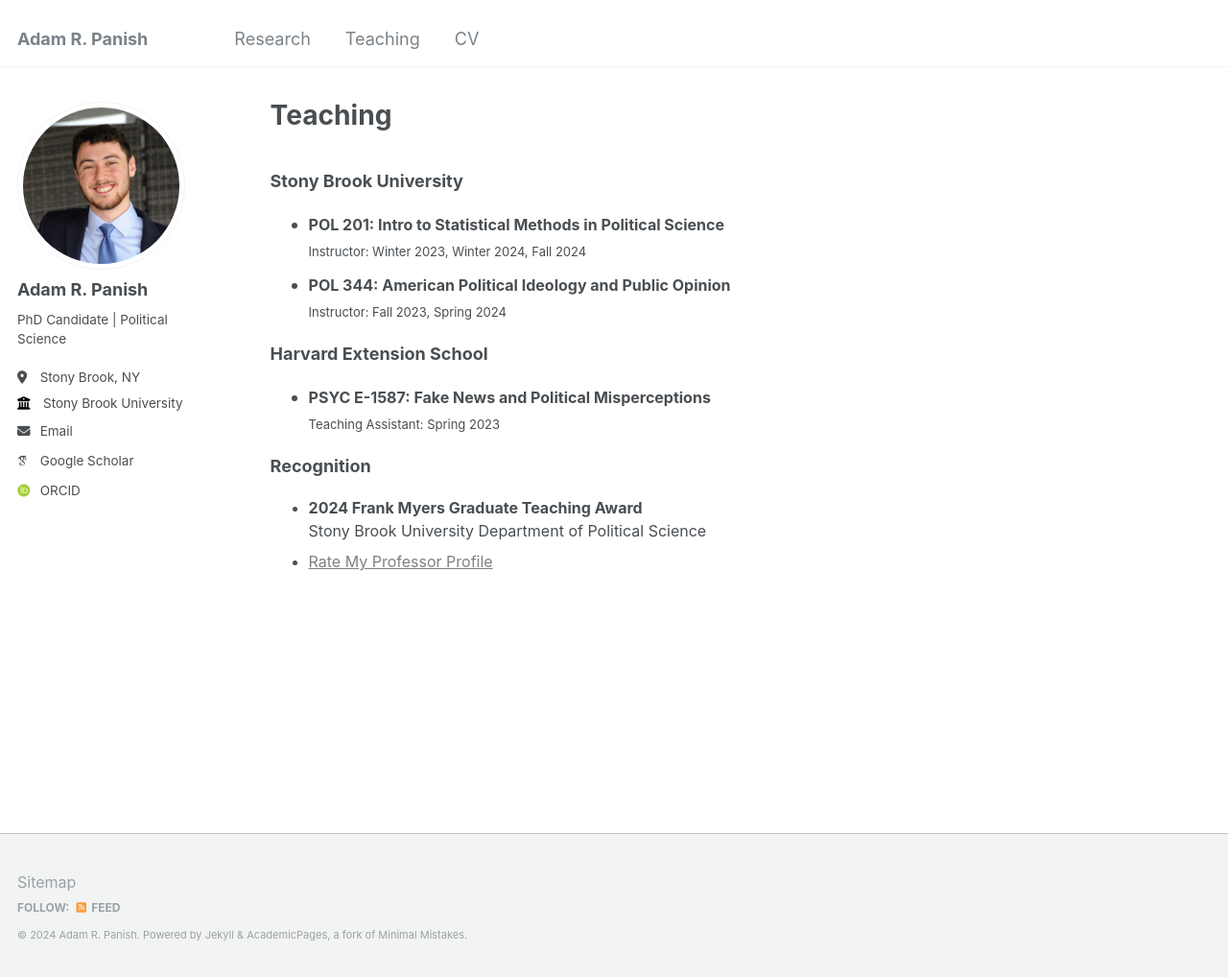
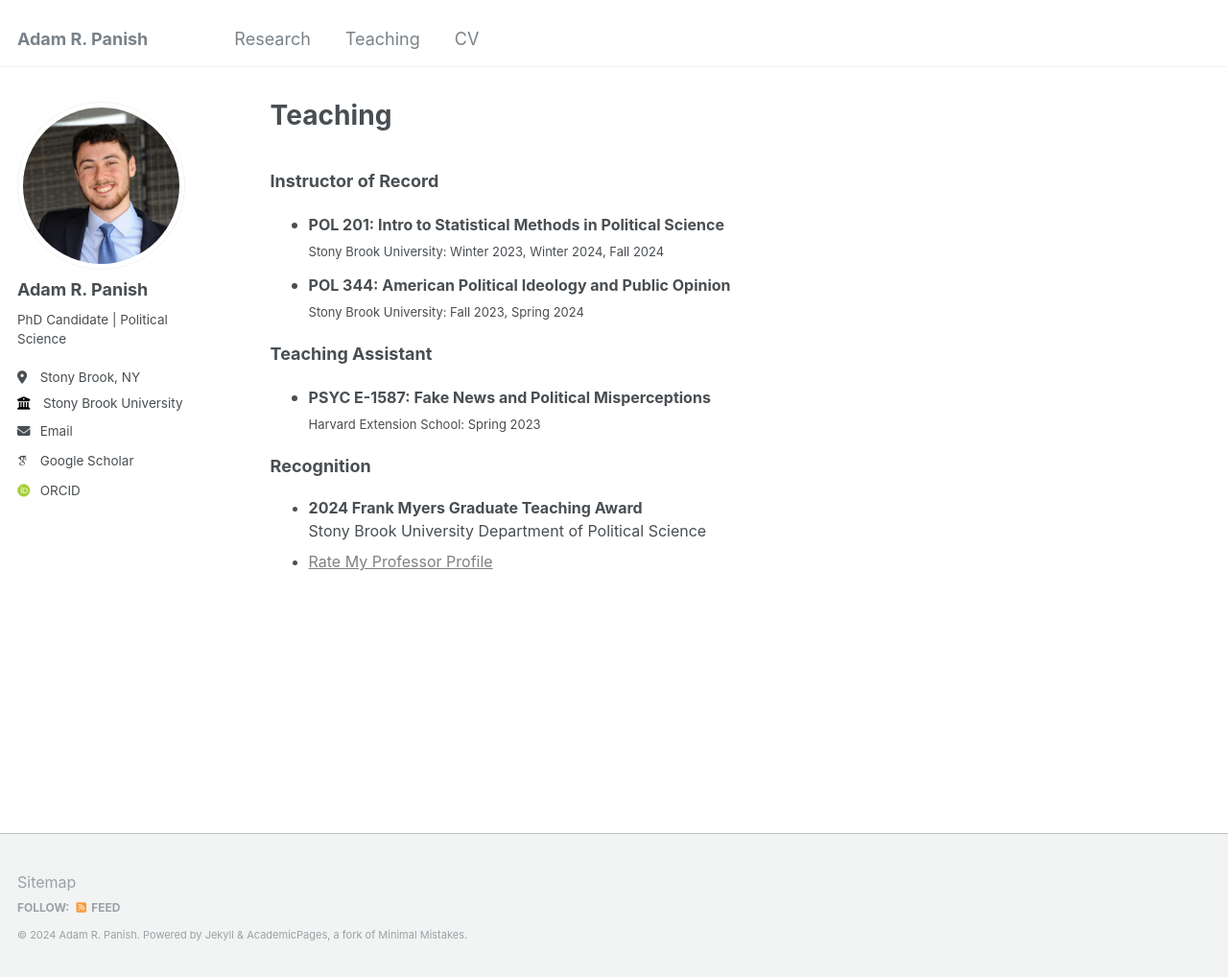
Before and after one commit to adampanish/adampanish.github.io, a Jekyll site: the page built from _pages/teaching.html, in a window 1280 px wide and 1018 px high. Shown: the whole window at 96% size. Built offline with Jekyll 4.4.1, drawn with Linux system fonts in a browser that asks for light colours; some web fonts are replaced.

Commit message:
Update teaching.html

```diff
--- a/_pages/teaching.html
+++ b/_pages/teaching.html
@@ -6,19 +6,19 @@ author_profile: true
 ---
 
 <br>
-<font size=4><b>Stony Brook University</b></font><ul>
+<font size=4><b>Instructor of Record</b></font><ul>
   <font size=3><li><b>POL 201: Intro to Statistical Methods in Political Science</b></font><br>
-  <font size=2>Instructor: Winter 2023, Winter 2024, Fall 2024</font>
+  <font size=2>Stony Brook University: Winter 2023, Winter 2024, Fall 2024</font>
 </li>
 
 <b><font size=3><li>POL 344: American Political Ideology and Public Opinion</font></b><br>
-  <font size=2>Instructor: Fall 2023, Spring 2024</font>
+  <font size=2>Stony Brook University: Fall 2023, Spring 2024</font>
 </li>
 </ul>
 
-<font size=4><b>Harvard Extension School</b></font><ul>
+<font size=4><b>Teaching Assistant</b></font><ul>
   <font size=3><li><b>PSYC E-1587: Fake News and Political Misperceptions</b></font><br>
-  <font size=2>Teaching Assistant: Spring 2023</font>
+  <font size=2>Harvard Extension School: Spring 2023</font>
 </li>
 </ul>
 
```
